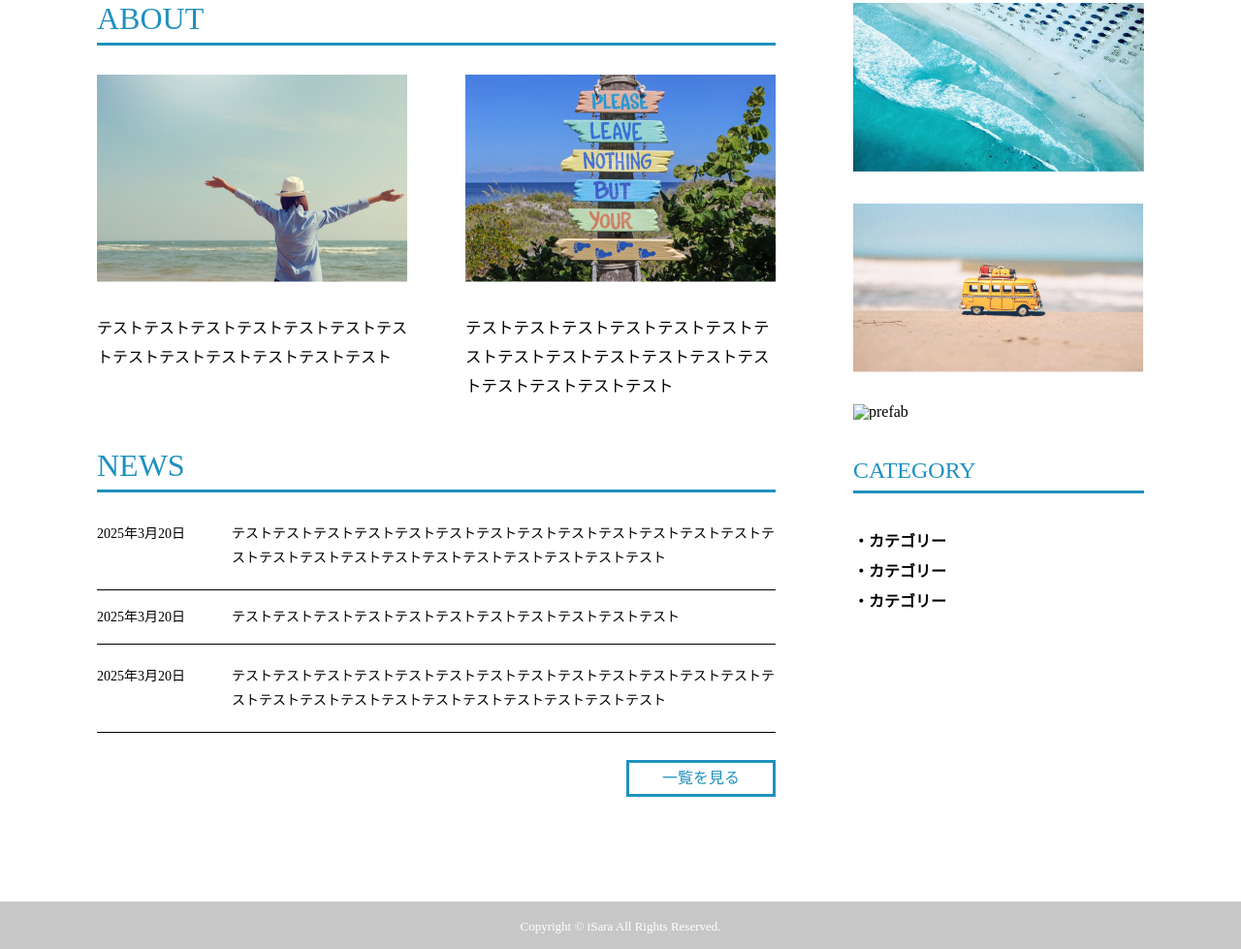
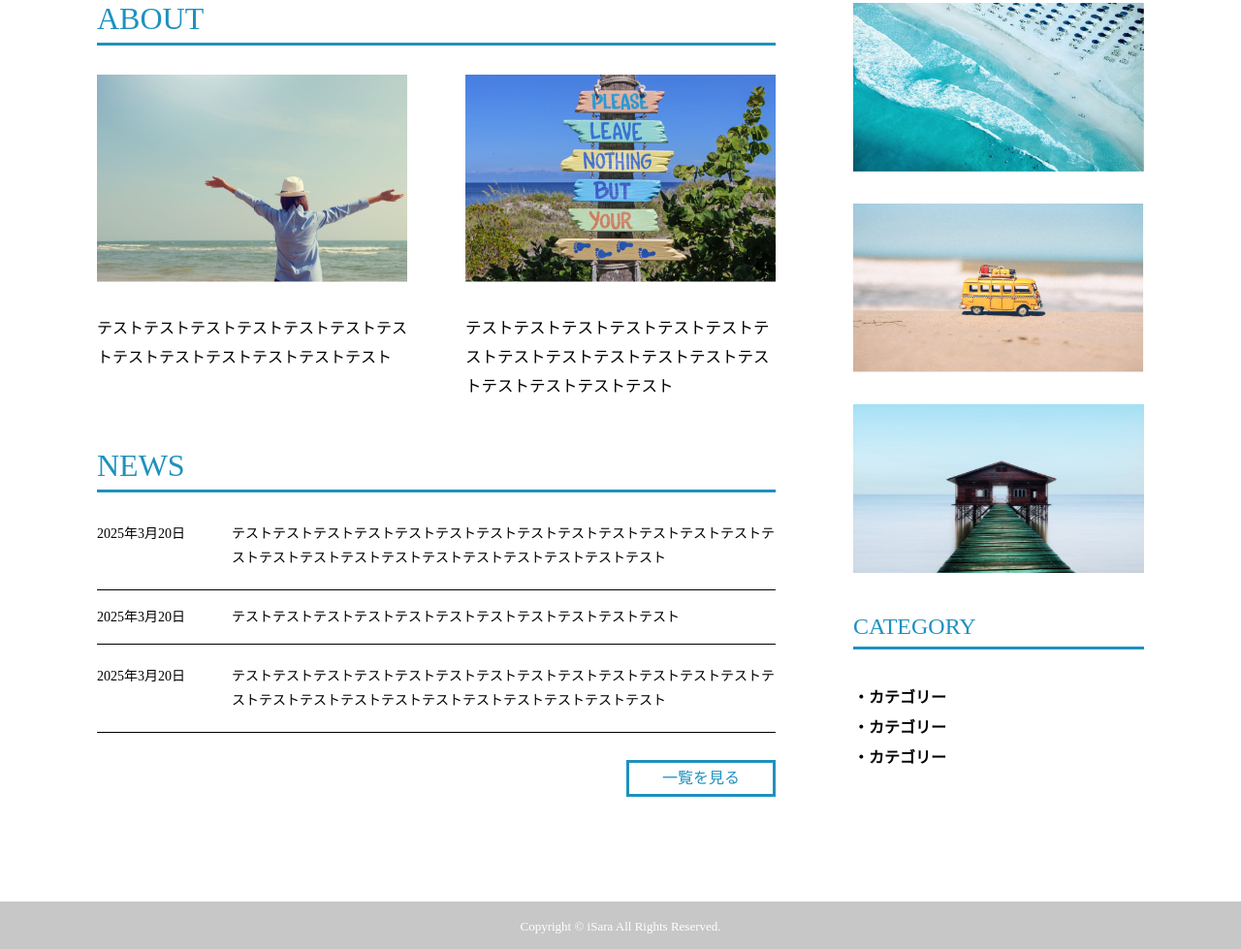
Before and after one commit to drhiro/iSara.lesson1-3, a plain HTML site: page index.html in a window 1280 px wide. Shown: the part 720-1699 px from the top of the page at 97% size. Drawn offline with Linux system fonts and the light colour scheme.

Commit message:
Update index.html

```diff
--- a/index.html
+++ b/index.html
@@ -66,7 +66,7 @@
                 <div class="pictures">
                     <img src="https://github.com/drhiro/iSara.lesson1-3/blob/master/side1.jpg?raw=true" alt="beach">
                     <img src="https://github.com/drhiro/iSara.lesson1-3/blob/master/side2.jpg?raw=true" alt="bus">
-                    <img src="img/side3.jpg" alt="prefab">
+                    <img src="https://github.com/drhiro/iSara.lesson1-3/blob/master/side3.jpg?raw=true" alt="prefab">
                 </div>
                 <div class="category">
                     <h2>CATEGORY</h2>
```
